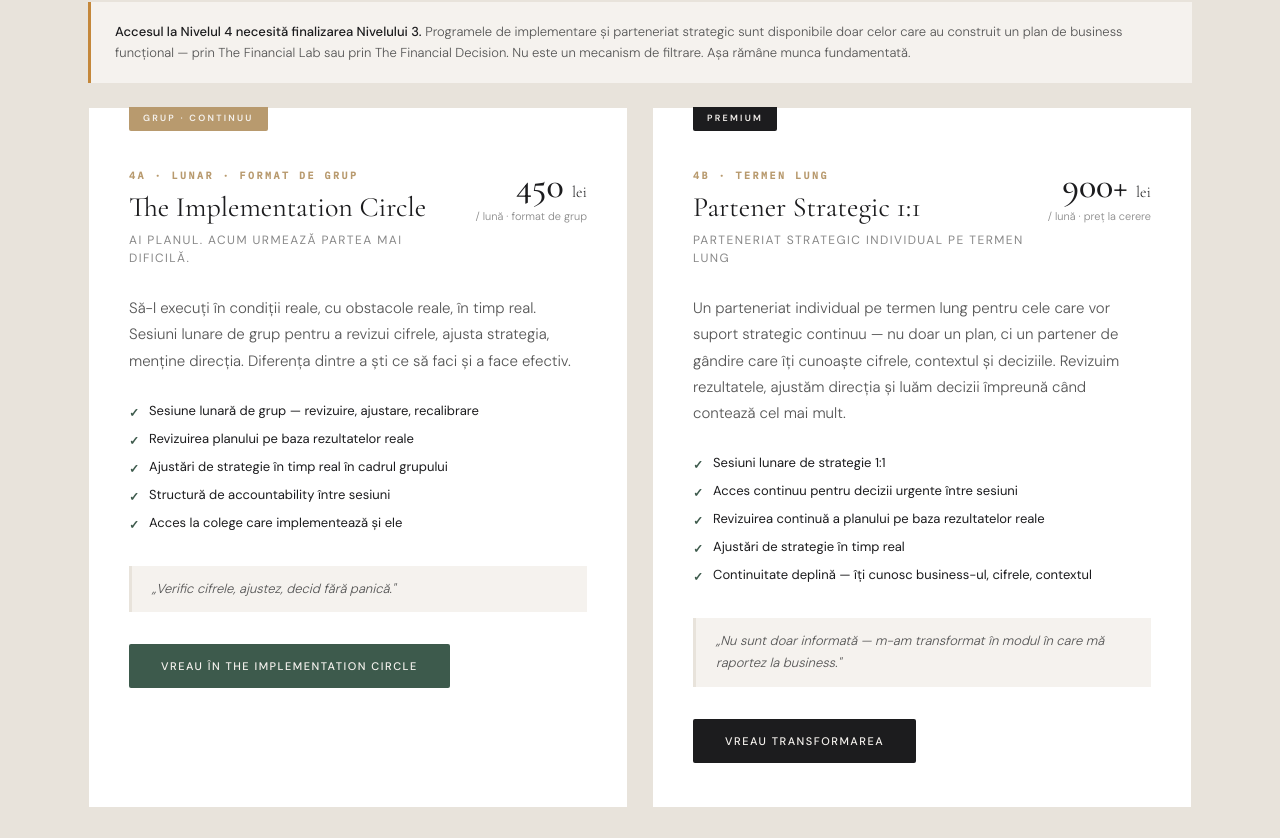
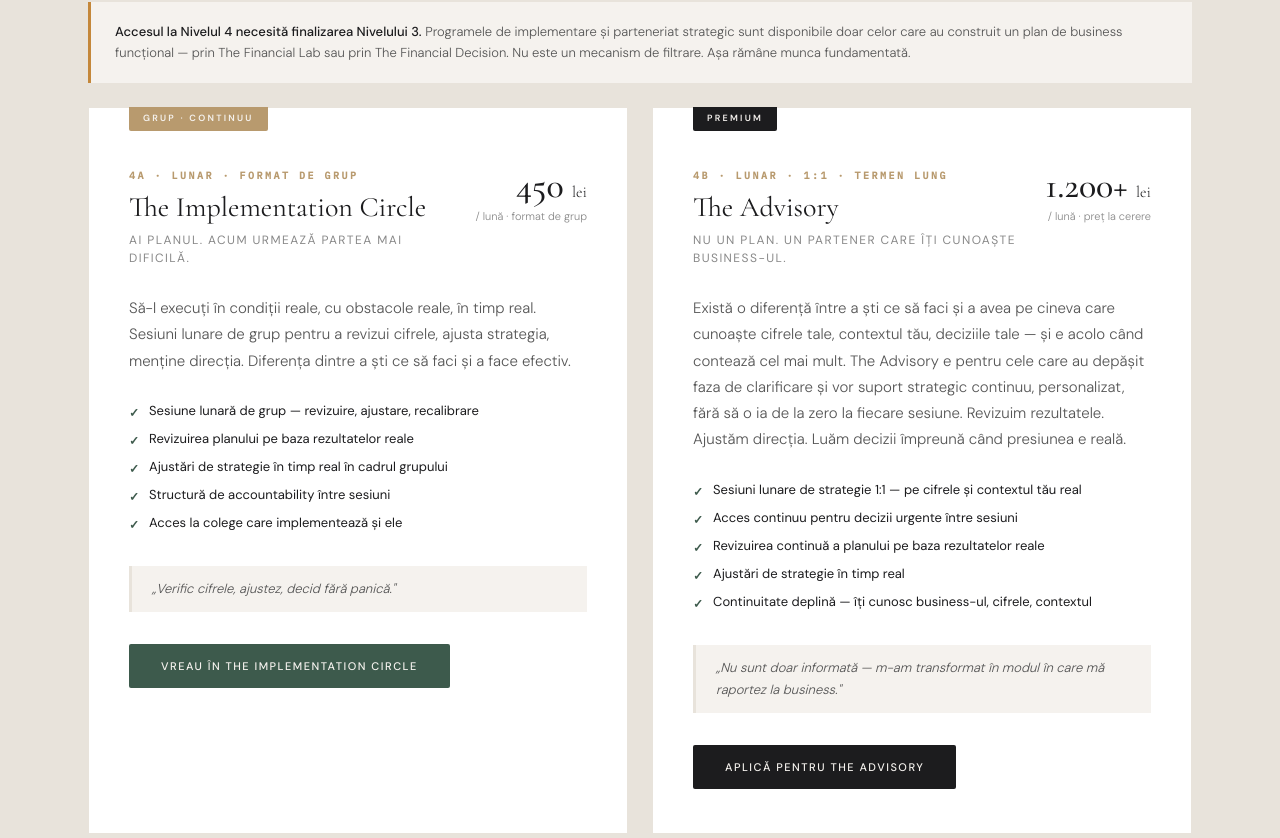
Before and after one commit to sandriciuc/smaranda-andriciuc, a Next.js app: page /ro/servicii/linia-1 in a window 1280 px wide. Shown: the part 2922-3760 px from the top of the page. Built offline with nearby package versions, Linux system fonts and the light colour scheme.

Commit message:
advisory

```diff
--- a/app/ro/servicii/linia-1/Content.tsx
+++ b/app/ro/servicii/linia-1/Content.tsx
@@ -375,21 +375,21 @@
             />
             <TierCard
               badge={{ text: 'Premium', variant: 'premium' }}
-              id="4B · Termen Lung"
-              title="Partener Strategic 1:1"
-              subtitle="Parteneriat Strategic Individual pe Termen Lung"
-              priceMain={<>900+ <span className="text-[16px] font-light">lei</span></>}
+              id="4B · Lunar · 1:1 · Termen lung"
+              title="The Advisory"
+              subtitle="Nu un plan. Un partener care îți cunoaște business-ul."
+              priceMain={<>1.200+ <span className="text-[16px] font-light">lei</span></>}
               priceNote="/ lună · preț la cerere"
-              desc="Un parteneriat individual pe termen lung pentru cele care vor suport strategic continuu — nu doar un plan, ci un partener de gândire care îți cunoaște cifrele, contextul și deciziile. Revizuim rezultatele, ajustăm direcția și luăm decizii împreună când contează cel mai mult."
+              desc="Există o diferență între a ști ce să faci și a avea pe cineva care cunoaște cifrele tale, contextul tău, deciziile tale — și e acolo când contează cel mai mult. The Advisory e pentru cele care au depășit faza de clarificare și vor suport strategic continuu, personalizat, fără să o ia de la zero la fiecare sesiune. Revizuim rezultatele. Ajustăm direcția. Luăm decizii împreună când presiunea e reală."
               includes={[
-                'Sesiuni lunare de strategie 1:1',
+                'Sesiuni lunare de strategie 1:1 — pe cifrele și contextul tău real',
                 'Acces continuu pentru decizii urgente între sesiuni',
                 'Revizuirea continuă a planului pe baza rezultatelor reale',
                 'Ajustări de strategie în timp real',
                 'Continuitate deplină — îți cunosc business-ul, cifrele, contextul',
               ]}
               testimonial="Nu sunt doar informată — m-am transformat în modul în care mă raportez la business."
-              ctaText="Vreau transformarea"
+              ctaText="Aplică pentru The Advisory"
               ctaVariant="dark"
             />
           </div>
```
